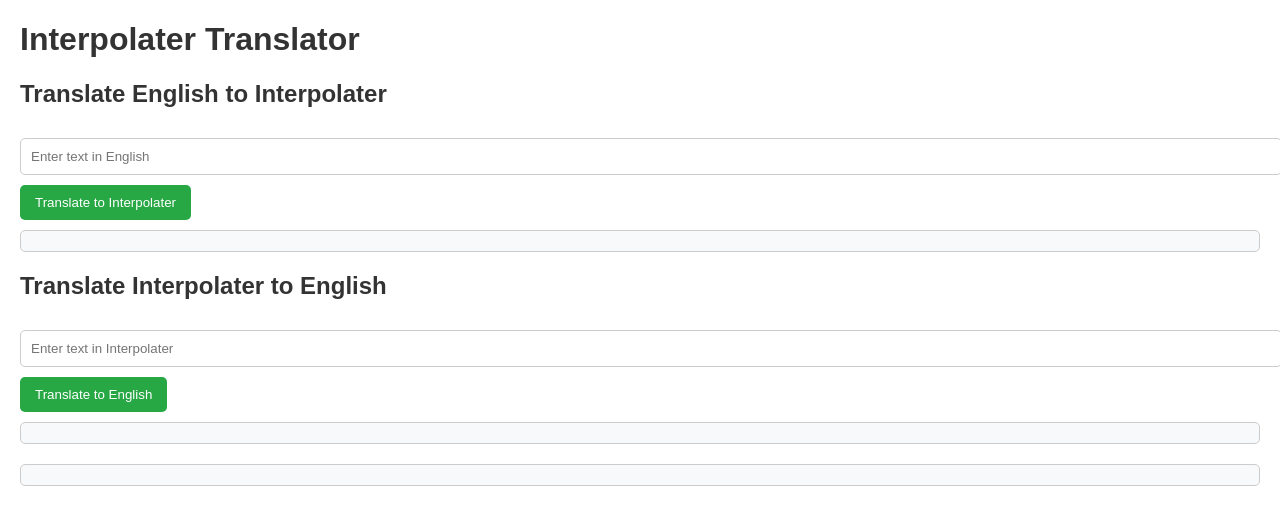
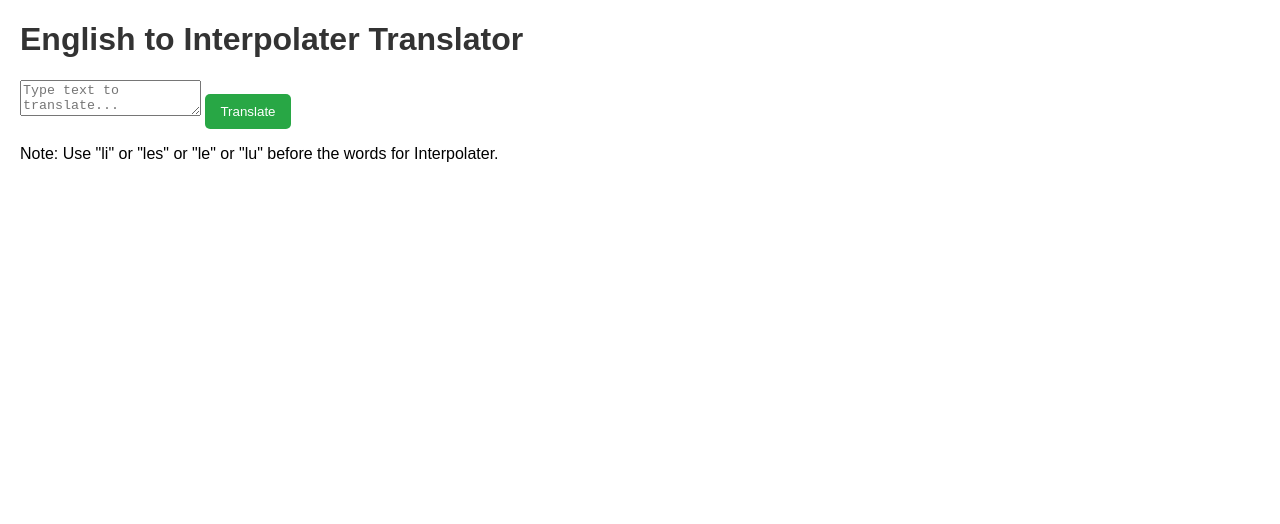
Before and after one commit to Arnsed44/translate, a plain HTML site: page index.html in a window 1280 px wide. Drawn offline with Linux system fonts and the light colour scheme.

Commit message:
Update index.html

```diff
--- a/index.html
+++ b/index.html
@@ -3,29 +3,19 @@
 <head>
     <meta charset="UTF-8">
     <meta name="viewport" content="width=device-width, initial-scale=1.0">
-    <title>Interpolater Translator</title>
-    <link rel="stylesheet" href="styles.css"> <!-- Optional: link to your CSS file -->
+    <title>English to Interpolater Translator</title>
+    <link rel="stylesheet" href="styles.css">
 </head>
 <body>
-    <h1>Interpolater Translator</h1>
-
-    <!-- English to Interpolater Translation -->
-    <div>
-        <h2>Translate English to Interpolater</h2>
-        <input id="englishInput" type="text" placeholder="Enter text in English" />
-        <button id="translateToInterpolater">Translate to Interpolater</button>
-        <div id="interpolaterOutput"></div>
+    <div class="container">
+        <h1>English to Interpolater Translator</h1>
+        <textarea id="inputText" placeholder="Type text to translate..."></textarea>
+        <button id="translateButton">Translate</button>
+        <p id="result"></p>
+        <p id="definitions"></p>
+        <p>Note: Use "li" or "les" or "le" or "lu" before the words for Interpolater.</p>
     </div>
 
-    <!-- Interpolater to English Translation -->
-    <div>
-        <h2>Translate Interpolater to English</h2>
-        <input id="interpolaterInput" type="text" placeholder="Enter text in Interpolater" />
-        <button id="translateToEnglish">Translate to English</button>
-        <div id="englishOutput"></div>
-        <div id="suggestionOutput"></div> <!-- Suggestions for untranslated words -->
-    </div>
-
-    <script src="script.js"></script> <!-- Link to your JavaScript file -->
+    <script src="script.js"></script>
 </body>
 </html>
```
